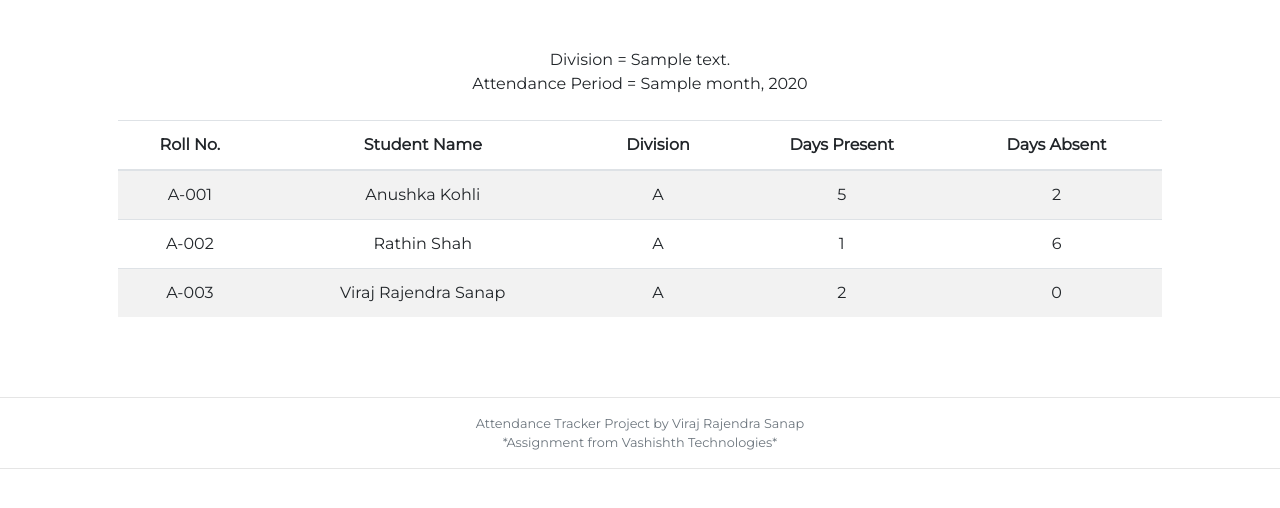
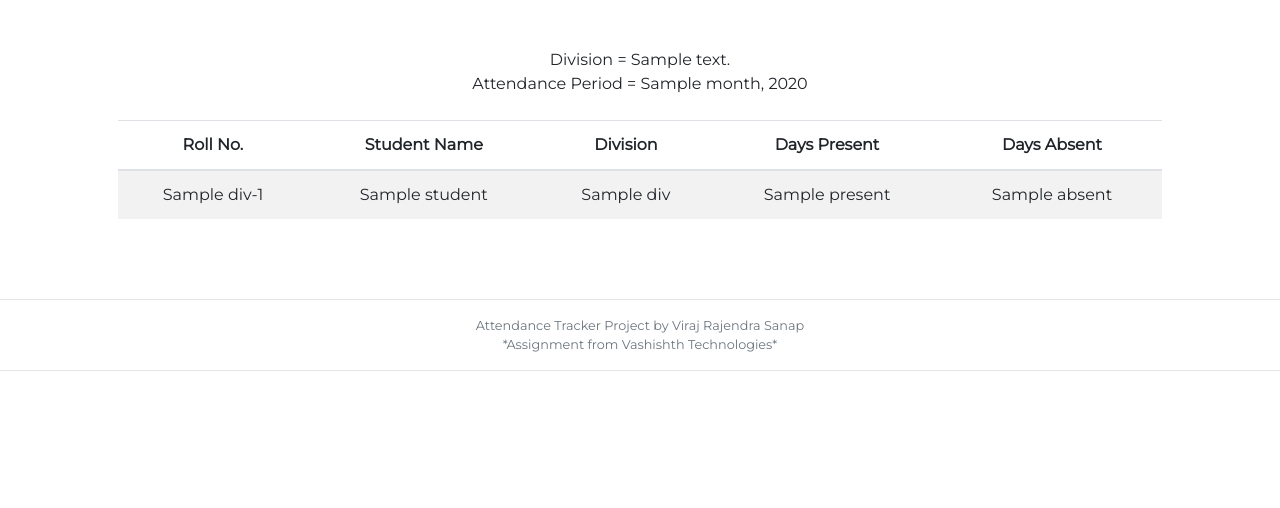
Before and after one commit to Viraj-Sanap/attendancetracker, a Flask app: template templates/result.html in a window 1280 px wide. Shown: the part 80-588 px from the top of the page. Run offline with Flask 2, Linux system fonts and the light colour scheme; the template is opened without the code that fills it: most values are stand-ins (such as "Sample title", 1, 10 or a date in 2020).

Commit message:
Add files via upload

```diff
--- a/templates/result.html
+++ b/templates/result.html
@@ -19,30 +19,16 @@ Attendance Period = {{month}}, {{year}}<br><br>
         <th>Days Absent</th>
     </thead>
     <tbody>
+    {% for student in students %}
     <tr>
-        <td>A-001</td>
-        <td>Anushka Kohli</td>
-        <td>A</td>
-        <td>5</td>
-        <td>2</td>
+        <td>{{student.div}}-{{student.s_id}}</td>
+        <td>{{student.student_name}}</td>
+        <td>{{student.div}}</td>
+        <td>{{student.present}}</td>
+        <td>{{student.absent}}</td>
     </tr>
 
-    <tr>
-        <td>A-002</td>
-        <td>Rathin Shah</td>
-        <td>A</td>
-        <td>1</td>
-        <td>6</td>
-    </tr>
-
-    <tr>
-        <td>A-003</td>
-        <td>Viraj Rajendra Sanap</td>
-        <td>A</td>
-        <td>2</td>
-        <td>0</td>
-    </tr>
-
+    {% endfor %}
     </tbody>
 </table>
 
```
